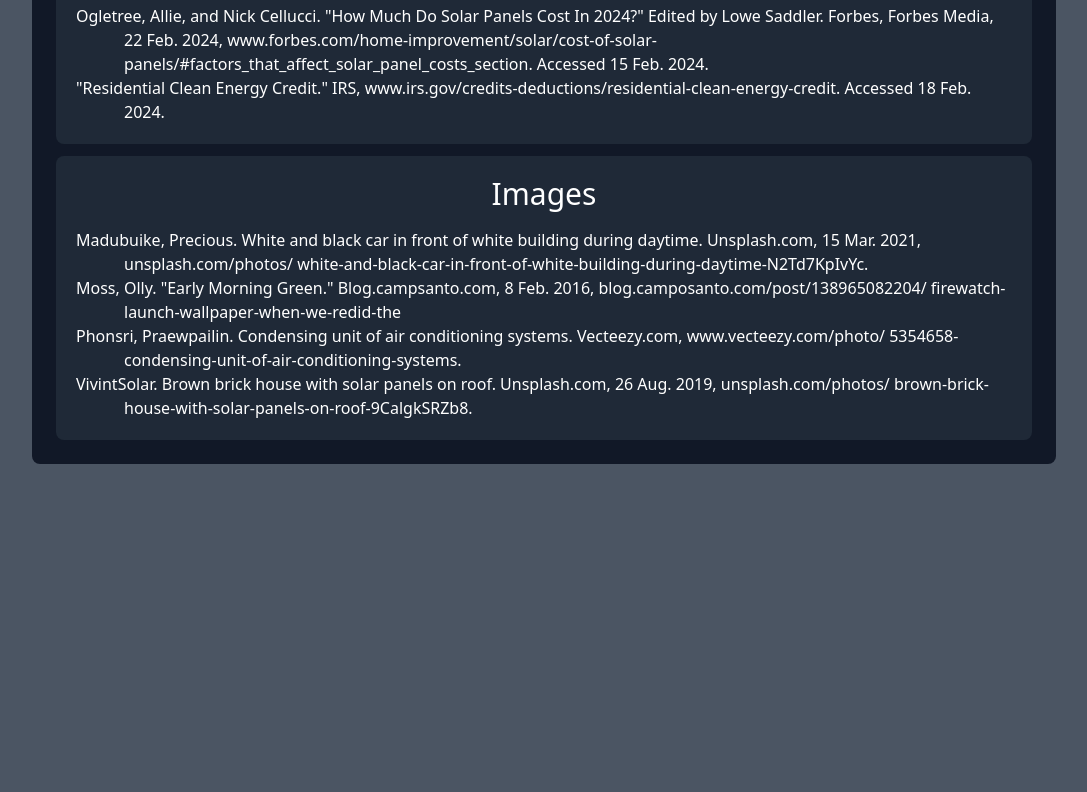
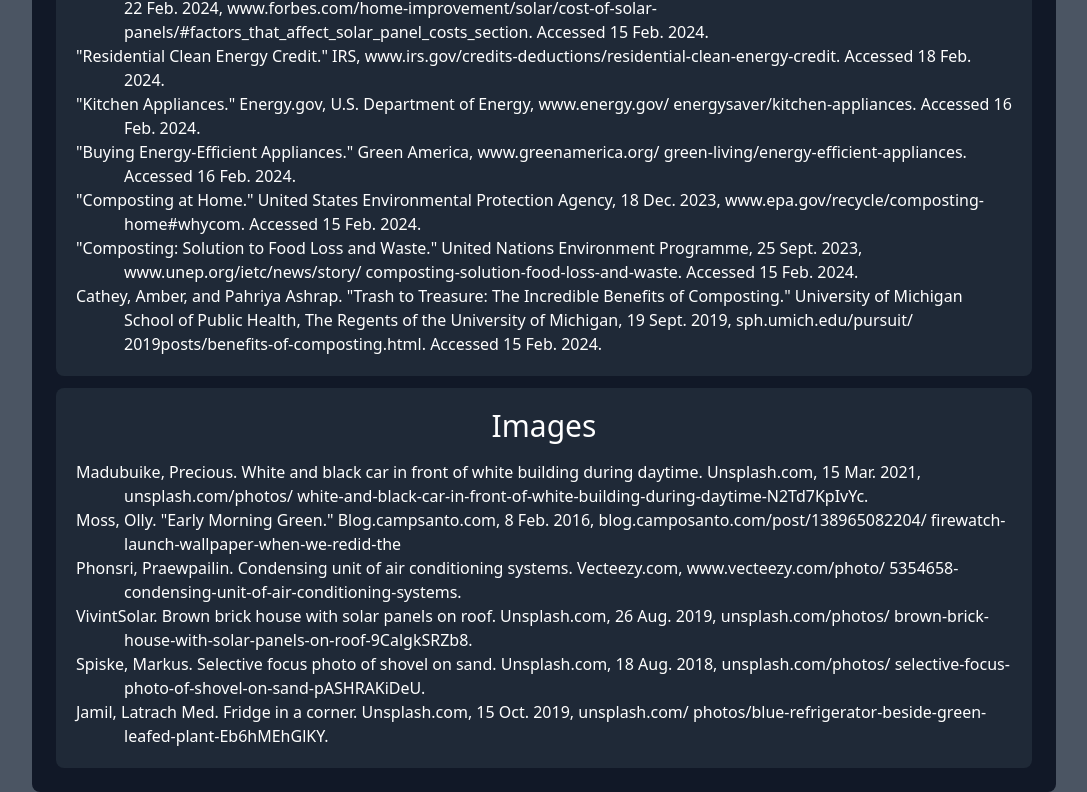
Before and after one commit to AliMacky/TSA-2023-WebMaster, a React (Vite) app in the folder frontend/: page /about in a window 1280 px wide. Shown: the part 700-1492 px from the top of the page, without its empty margins (96-1183 px from the left). Before the commit the page ends 1164 px from the top, so only its background shows below. Built offline with nearby package versions, Linux system fonts and the light colour scheme.

Commit message:
updated works cited

```diff
--- a/frontend/src/pages/About.jsx
+++ b/frontend/src/pages/About.jsx
@@ -6,7 +6,7 @@
     document.body.style = "background:#4B5563";
     return (
         <div className="w-screen h-screen flex items-center justify-center">
-            <div className="w-[80vw] absolute top-12 bg-gray-900 rounded-lg  p-6 text-white">
+            <div className="w-[80vw] absolute top-4 bg-gray-900 rounded-lg  p-6 text-white">
                 <button
                     onClick={() => {
                         window.top.location.href = "/";
@@ -100,6 +100,40 @@
                             www.irs.gov/credits-deductions/residential-clean-energy-credit.
                             Accessed 18 Feb. 2024.
                         </p>
+                        <p>
+                            "Kitchen Appliances." Energy.gov, U.S. Department of
+                            Energy, www.energy.gov/
+                            energysaver/kitchen-appliances. Accessed 16 Feb.
+                            2024.
+                        </p>
+                        <p>
+                            "Buying Energy-Efficient Appliances." Green America,
+                            www.greenamerica.org/
+                            green-living/energy-efficient-appliances. Accessed
+                            16 Feb. 2024.
+                        </p>
+                        <p>
+                            "Composting at Home." United States Environmental
+                            Protection Agency, 18 Dec. 2023,
+                            www.epa.gov/recycle/composting-home#whycom. Accessed
+                            15 Feb. 2024.
+                        </p>
+                        <p>
+                            "Composting: Solution to Food Loss and Waste."
+                            United Nations Environment Programme, 25 Sept. 2023,
+                            www.unep.org/ietc/news/story/
+                            composting-solution-food-loss-and-waste. Accessed 15
+                            Feb. 2024.
+                        </p>
+                        <p>
+                            Cathey, Amber, and Pahriya Ashrap. "Trash to
+                            Treasure: The Incredible Benefits of Composting."
+                            University of Michigan School of Public Health, The
+                            Regents of the University of Michigan, 19 Sept.
+                            2019, sph.umich.edu/pursuit/
+                            2019posts/benefits-of-composting.html. Accessed 15
+                            Feb. 2024.
+                        </p>
                     </div>
                 </div>
                 <div className="rounded-lg bg-gray-800 p-2 lg:p-3 mt-3 relative">
@@ -132,6 +166,17 @@
                             unsplash.com/photos/
                             brown-brick-house-with-solar-panels-on-roof-9CalgkSRZb8.
                         </p>
+                        <p>
+                            Spiske, Markus. Selective focus photo of shovel on
+                            sand. Unsplash.com, 18 Aug. 2018,
+                            unsplash.com/photos/
+                            selective-focus-photo-of-shovel-on-sand-pASHRAKiDeU.
+                        </p>
+                        <p>
+                            Jamil, Latrach Med. Fridge in a corner.
+                            Unsplash.com, 15 Oct. 2019, unsplash.com/
+                            photos/blue-refrigerator-beside-green-leafed-plant-Eb6hMEhGlKY.
+                        </p>
                     </div>
                 </div>
             </div>
--- a/frontend/src/pages/Room.jsx
+++ b/frontend/src/pages/Room.jsx
@@ -241,7 +241,8 @@
                             <div className="mt-6">
                                 <div className="rounded-lg bg-gray-800 p-4 relative inline-block max-w-xs lg:max-w-6xl border-2 border-green-500">
                                     <p className="text-base lg:text-xl">
-                                        Begin by clicking anywhere to zoom in!
+                                        Begin by clicking anywhere on the screen
+                                        to zoom in!
                                     </p>
                                 </div>
                             </div>
```
